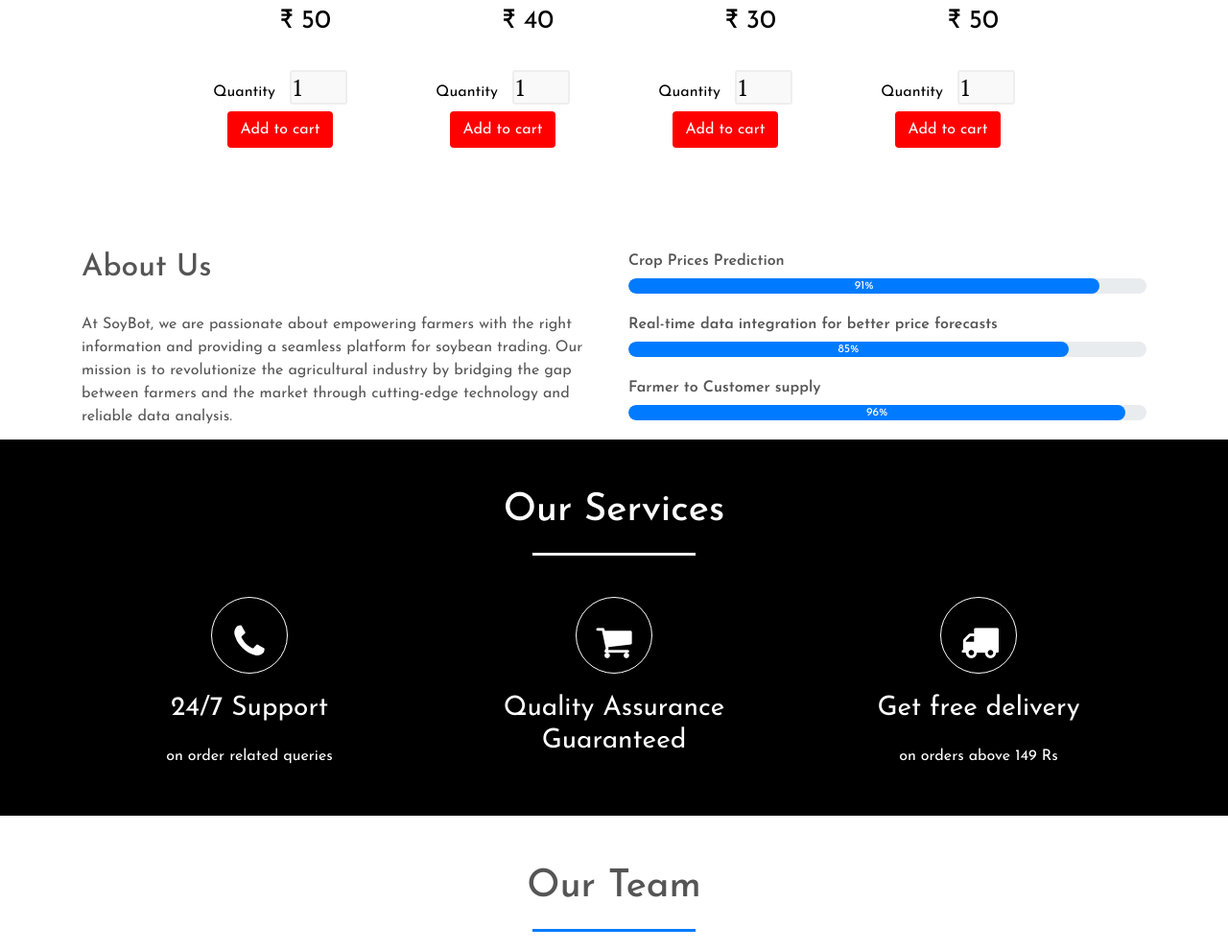
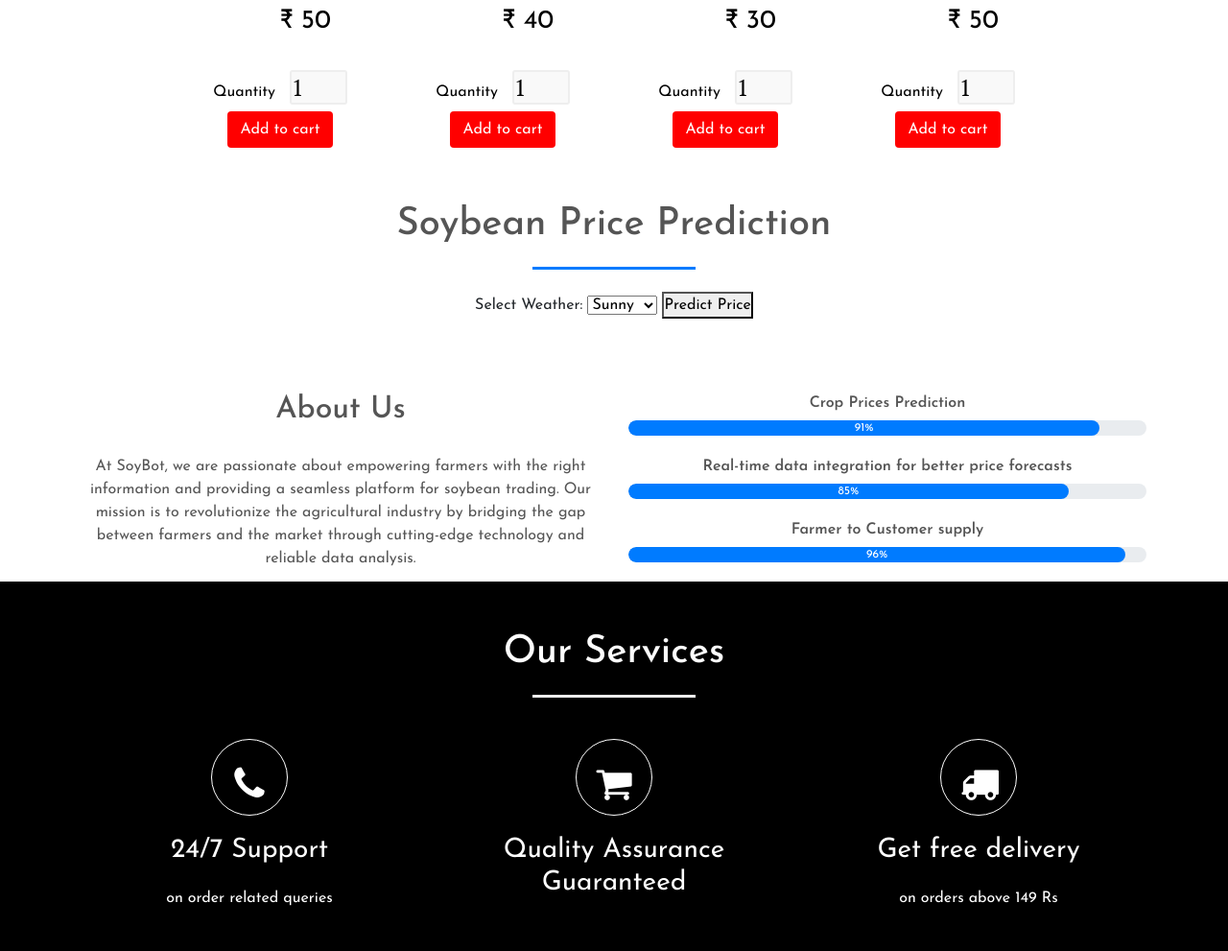
Before and after one commit to Amey1115/SoyBot, a plain HTML site: page index.html in a window 1280 px wide. Shown: the part 3602-4593 px from the top of the page at 96% size. Drawn offline with nearby package versions, Linux system fonts and the light colour scheme.

Commit message:
Update index.html

```diff
--- a/index.html
+++ b/index.html
@@ -847,6 +847,58 @@
 
 
 
+		<!-- Price prediction section -->
+
+		<head>
+			<title>Soybean Price Prediction</title>
+			<style>
+				body {
+					font-family: Arial, sans-serif;
+					text-align: center;
+				}
+
+				h1 {
+					color: #007BFF;
+				}
+
+				#predictionResult {
+					margin-top: 20px;
+					font-size: 18px;
+					font-weight: bold;
+				}
+			</style>
+		</head>
+
+		<h1>Soybean Price Prediction</h1>
+
+		<label for="weather">Select Weather:</label>
+		<select id="weather">
+			<option value="sunny">Sunny</option>
+			<option value="rainy">Rainy</option>
+			<option value="cloudy">Cloudy</option>
+		</select>
+
+		<button onclick="predictPrice()">Predict Price</button>
+
+		<p id="predictionResult"></p>
+
+		<script>
+			function predictPrice() {
+				const weather = document.getElementById("weather").value;
+				let price;
+
+				// Simple price prediction logic based on weather
+				if (weather === "sunny") {
+					price = Math.floor(Math.random() * (8000 - 6000 + 1)) + 6000; // Random price between 6000 and 8000 Rs
+				} else if (weather === "rainy") {
+					price = Math.floor(Math.random() * (5000 - 4000 + 1)) + 4000; // Random price between 4000 and 5000 Rs
+				} else {
+					price = Math.floor(Math.random() * (7500 - 6000 + 1)) + 6000; // Random price between 6000 and 7500 Rs
+				}
+
+				document.getElementById("predictionResult").textContent = `Predicted Price: ${price} Rs`;
+			}
+		</script>
 
 
 
```
